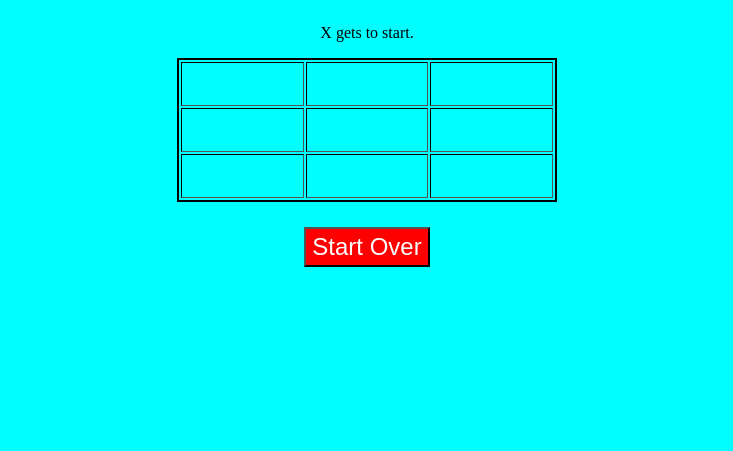
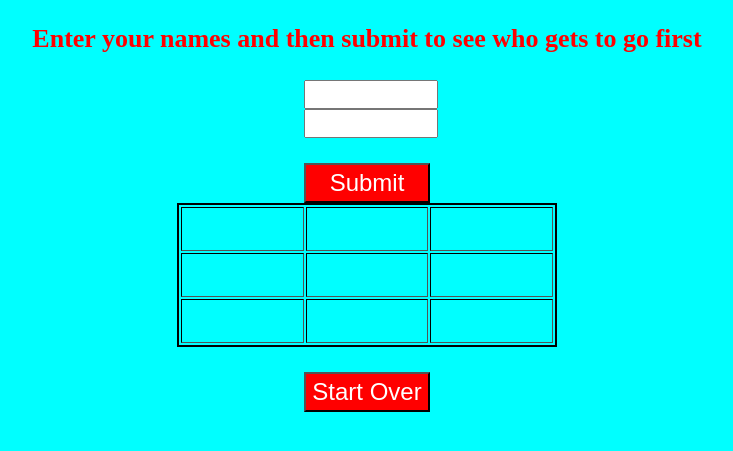
Before and after one commit to mcooperstein/tic-tac-toe, a plain HTML site: page index.html in a window 1280 px wide. Shown: the part 77-528 px from the top of the page, without its empty margins (273-1006 px from the left). Drawn offline with nearby package versions, Linux system fonts and the light colour scheme.

Commit message:
added multiplayer names
-added user inputs for multiplayer
-added function for randomly determining who gets to start first

```diff
--- a/app.js
+++ b/app.js
@@ -1,13 +1,15 @@
 //Start Game
-function startGame() {
-    //global variable document.turn
-    document.turn = "X";
+//function startGame() {
+//global variable document.turn
+/*document.turn = "X";
     if (Math.random() < 0.5) {
         document.turn = "O";
     }
     document.winner = null;
     setMessage(document.turn + " gets to start.");
-}
+}*/
+document.turn = "X";
+
 //Notify Players whose turn it is
 function setMessage(msg) {
     document.getElementById("message").innerHTML = msg;
@@ -67,3 +69,19 @@ function getBox(number) {
 function restart() {
     document.location.reload();
 }
+
+$(document).ready(function () {
+    $("#message").hide()
+
+    $("#submit").click(function () {
+        $("#message").show();
+        var player1 = $("#player1").val();
+        var player2 = $("#player2").val();
+
+        var pickPlayer = [player1, player2];
+        var random = pickPlayer[Math.floor(Math.random() * pickPlayer.length)];
+
+        $("#message").text(random + " gets to start as X.");
+
+    })
+});
--- a/index.html
+++ b/index.html
@@ -7,8 +7,15 @@
     <link rel="stylesheet" type="text/css" href="style.css">
 </head>
 
-<body onload="startGame();">
+<body>
+    <!--<body onload="startGame();">-->
     <h1>Basic JavaScript Tic-Tac-Toe Game</h1>
+    <h3>Enter your names and then submit to see who gets to go first</h3>
+    <div id="top-container">
+        <input type="text" id="player1">
+        <input type="text" id="player2">
+        <button id="submit">Submit</button>
+    </div>
     <p id="message">Messages will go here:</p>
     <table border="1">
         <tr>
@@ -31,6 +38,7 @@
         <button onclick="restart();">Start Over</button>
     </div>
 
+    <script src="https://cdnjs.cloudflare.com/ajax/libs/jquery/2.2.4/jquery.min.js"></script>
     <script src="app.js"></script>
 </body>
 
--- a/style.css
+++ b/style.css
@@ -6,6 +6,22 @@ h1 {
     text-align: center;
     font-size: 40px;
     color: red;
+}
+
+h3 {
+    text-align: center;
+    font-size: 26px;
+    color: red;
+}
+
+#top {
+    width: 30%;
+    margin: auto;
+}
+
+input {
+    width: 100%;
+    font-size: 20px;
 }
 
 p {
```
